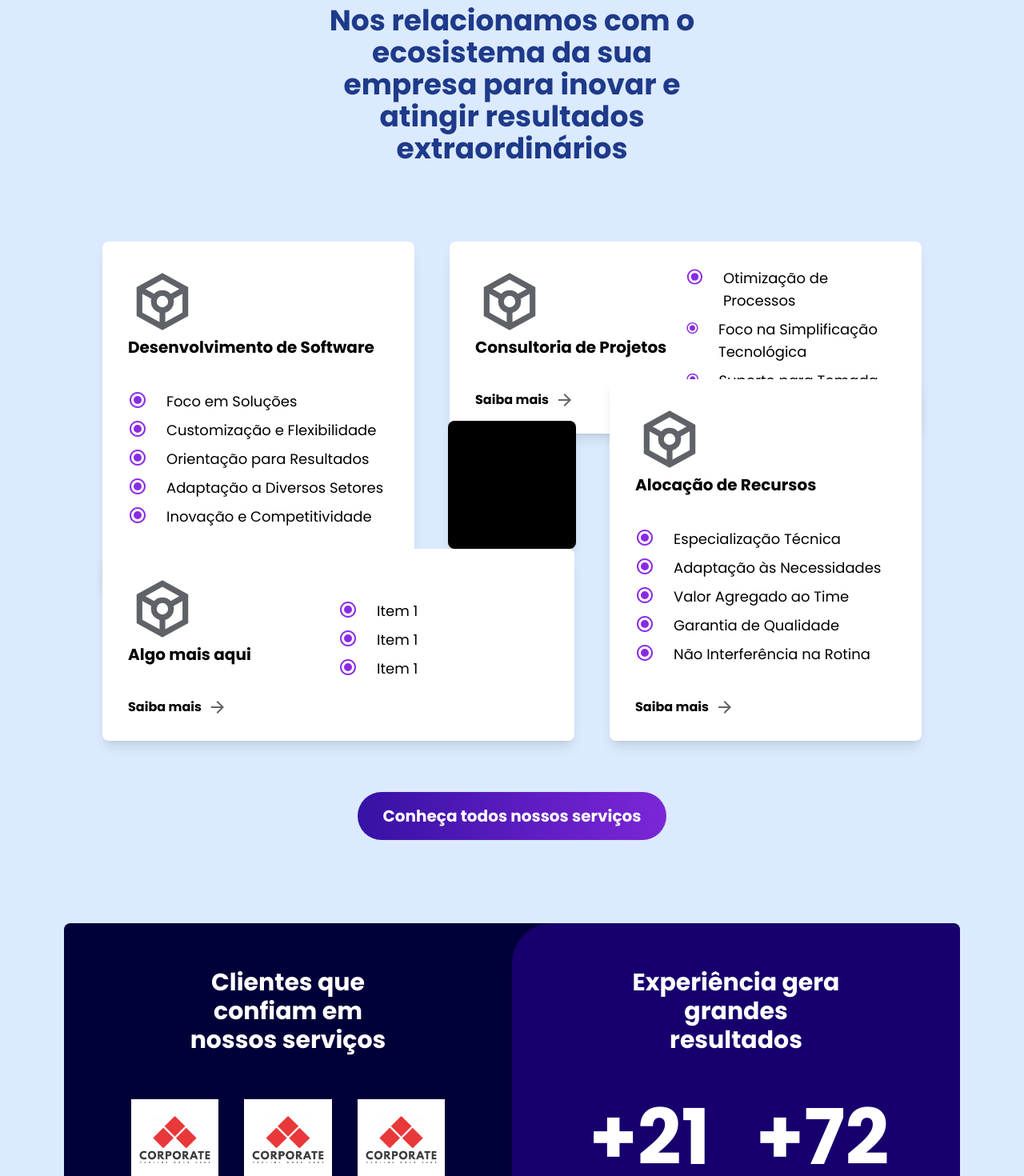
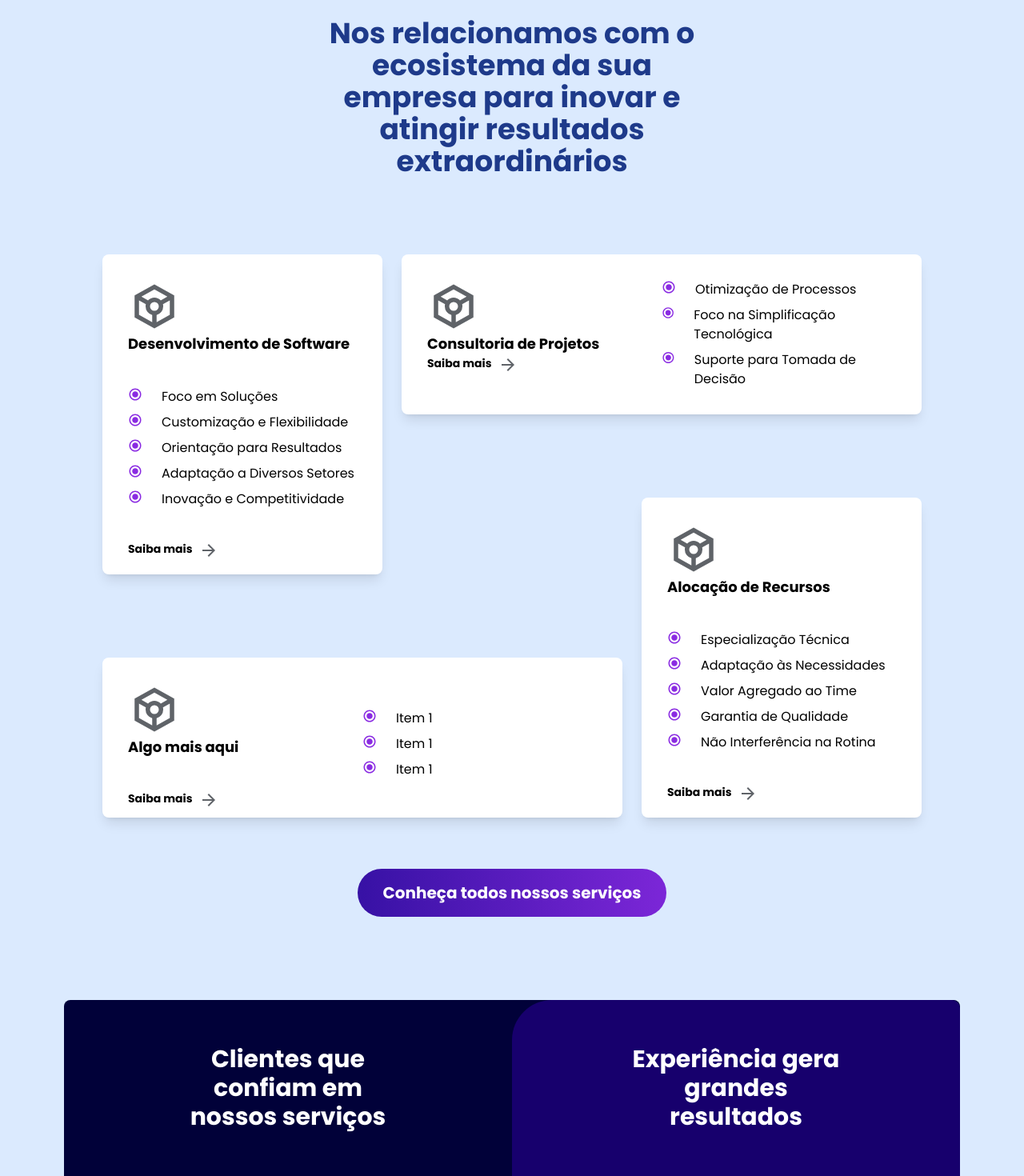
Before and after one commit to LucasBarragana/i9-processos, a Next.js app: page / in a window 1280 px wide. Shown: the part 1330-2800 px from the top of the page at 80% size. Built offline with nearby package versions, Linux system fonts and the light colour scheme.

Commit message:
layout fix

```diff
--- a/src/app/components/About/About.js
+++ b/src/app/components/About/About.js
@@ -16,7 +16,7 @@ export default function About() {
                     <h2 className="mb-10 text-2xl font-base w-[80%] ">
                         Trabalhamos com profissionais altamente disruptivos e com foco na resolução de problemas.
                     </h2>
-                    <button className="px-4 py-2 bg-blue-500 text-white rounded">Evolua sua Empresa</button>
+                    <button className="text-white py-4 px-8 rounded-full hover:bg-blue-700 transition duration-300 ease-in-out gradient-bg font-semibold">Evolua sua Empresa</button>
                 </div>
             </div>
         </section>
--- a/src/app/components/Experience/Expirience.js
+++ b/src/app/components/Experience/Expirience.js
@@ -18,14 +18,14 @@ export default function Experience() {
     };
 
     return (
-        <section id="Expirience" className="h-auto px-20 py-10 bg-blue-100 ">
+        <section id="Expirience" className="h-80vh px-20 py-10 bg-blue-100 ">
             <div className="clients flex h-full w-full rounded-lg mb-10">
-                <div className="w-[50%] h-full pt-10 mb-20">
+                <div className="w-[50%] h-full pt-10 mb-10">
                     <h2 className="text-white text-center py-4 text-3xl font-semibold w-[50%] mx-auto mb-10">Clientes que confiam em nossos serviços</h2>
                     <div className="grid grid-cols-3 gap-8 w-[70%] mx-auto">
                         {slides[currentSlide].map((image, index) => (
                             <div key={index} className="flex justify-center items-center ">
-                                <Image src={image} width={120} height={120} alt={`companyLogo-${index}`} />
+                                <Image src={image} width={80} height={80} alt={`companyLogo-${index}`} />
                             </div>
                         ))}
                     </div>
@@ -43,27 +43,27 @@ export default function Experience() {
                     <h2 className="text-white text-center py-4 text-3xl font-semibold w-[50%] mx-auto mb-10">Experiência gera grandes resultados</h2>
                     <div className="grid grid-cols-2 gap-10 mt-4 w-[70%] mx-auto">
                         <div className="text-center">
-                            <h2 className=" text-2xl sm:text-4xl md:text-6xl lg:text-8xl text-white font-bold">+21</h2>
+                            <h2 className=" text-2xl sm:text-4xl md:text-6xl lg:text-7xl text-white font-bold">+21</h2>
                             <p className="text-xs text-white font-semibold">ANOS NO MERCADO</p>
                         </div>
                         <div className="text-center">
-                            <h2 className=" text-2xl sm:text-4xl md:text-6xl lg:text-8xl text-white font-bold">+72</h2>
+                            <h2 className=" text-2xl sm:text-4xl md:text-6xl lg:text-7xl text-white font-bold">+72</h2>
                             <p className="text-xs text-white font-semibold">TRABALHOS REALIZADOS</p>
                         </div>
                         <div className="text-center">
-                            <h2 className=" text-2xl sm:text-4xl md:text-6xl lg:text-8xl text-white font-bold">+17</h2>
+                            <h2 className=" text-2xl sm:text-4xl md:text-6xl lg:text-7xl text-white font-bold">+17</h2>
                             <p className="text-xs text-white font-semibold">EMPRESAS PARCEIRAS</p>
                         </div>
                         <div className="text-center">
-                            <h2 className=" text-2xl sm:text-4xl md:text-6xl lg:text-8xl text-white font-bold">+32</h2>
+                            <h2 className=" text-2xl sm:text-4xl md:text-6xl lg:text-7xl text-white font-bold">+32</h2>
                             <p className="text-xs text-white font-semibold">ESPECIALISTAS</p>
                         </div>
                         <div className="text-center">
-                            <h2 className=" text-2xl sm:text-4xl md:text-6xl lg:text-8xl text-white font-bold">+50<span className="text-4xl">%</span></h2>
+                            <h2 className=" text-2xl sm:text-4xl md:text-6xl lg:text-7xl text-white font-bold">+50<span className="text-4xl">%</span></h2>
                             <p className="text-xs text-white font-semibold">CRESCIMENTO EM PROJETOS</p>
                         </div>
                         <div className="text-center">
-                            <h2 className=" text-2xl sm:text-4xl md:text-6xl lg:text-8xl text-white font-bold">+90<span className="text-4xl">%</span></h2>
+                            <h2 className=" text-2xl sm:text-4xl md:text-6xl lg:text-7xl text-white font-bold">+90<span className="text-4xl">%</span></h2>
                             <p className="text-xs text-white font-semibold">SATISFAÇÃO DE CLIENTES</p>
                         </div>
                     </div>
--- a/src/app/components/Hero/Hero.js
+++ b/src/app/components/Hero/Hero.js
@@ -7,7 +7,7 @@ export default function Hero() {
     return (
         <section id="Hero" className="h-[90vh] w-full flex flex-col justify-center items-center text-center px-4 md:px-8 bg-black relative shadow-lg">
             <p className="text-base text-white font-semibold">FOCO EM QUALIDADE E RESULTADO</p>
-            <h1 className="text-2xl md:text-4xl lg:text-5xl font-bold mb-4 w-[40%] text-white pt-10">
+            <h1 className="text-2xl md:text-4xl lg:text-5xl font-bold mb-4 w-[50%] text-white pt-10">
                 Soluções inteligentes para empresas mais eficientes
             </h1>
             <p className="text-lg md:text-2xl mb-8 text-white pb-10 w-[20%] ">
--- a/src/app/components/Navbar/Desktop.js
+++ b/src/app/components/Navbar/Desktop.js
@@ -33,8 +33,8 @@ export default function Desktop() {
 
   return (
     <nav className="hidden lg:block">
-      <div className='fixed top-0 left-0 w-full z-50 h-[86px] bg-black text-white'>
-        <div className="mx-auto py-2 flex justify-between items-center px-20 mt-3">
+      <div className='fixed top-0 left-0 w-full z-50 h-[66px] bg-black  shadow-lg'>
+        <div className="mx-auto py-2 flex justify-between items-center max-w-7xl px-4 sm:px-6 lg:px-10">
           <div className="flex items-center">
             <div className="text-lg font-bold">
               <Link href="/">
--- a/src/app/components/Services/Services.js
+++ b/src/app/components/Services/Services.js
@@ -15,10 +15,10 @@ export default function Services(){
             </div>
             <div className="h-screen flex items-center justify-center">
                 <div className="relative w-full h-full max-w-screen-lg mx-auto">
-                    <div className="absolute left-0 top-24 md:w-[390px] h-[440px] bg-white shadow-lg rounded-lg p-8">
+                    <div className="absolute left-0 top-24 md:w-[350px] h-[400px] bg-white shadow-lg rounded-lg p-8">
                         <Test />
-                        <h3 className="font-bold text-xl">Desenvolvimento de Software</h3>
-                        <ul className="py-10 text-lg">
+                        <h3 className="font-bold text-lg">Desenvolvimento de Software</h3>
+                        <ul className="py-10 text-base">
                             <li className="flex mb-2">
                                 <Circle />
                                 <span className="pl-6">Foco em Soluções</span>
@@ -40,22 +40,22 @@ export default function Services(){
                                 <span className="pl-6">Inovação e Competitividade</span>
                             </li>
                         </ul>
-                        <button className="flex font-semibold">
+                        <button className="flex font-semibold text-sm">
                             <p className="pr-2">Saiba mais</p>
                             <ArrowRight />
                         </button>
                     </div>
-                    <div className="absolute top-24 right-0 md:w-[590px] h-[240px] bg-white shadow-lg rounded-lg px-8 flex ">
+                    <div className="absolute top-24 right-0 md:w-[650px] h-[200px] bg-white shadow-lg rounded-lg px-8 flex ">
                         <div className="flex-1 pt-8">
                             <Test />
-                            <h2 className="font-bold text-xl pb-10">Consultoria de Projetos</h2>
-                            <button className="flex font-semibold">
+                            <h2 className="font-bold text-lg ">Consultoria de Projetos</h2>
+                            <button className="flex font-semibold  text-sm">
                                 <p className="pr-2">Saiba mais</p>
                                 <ArrowRight />
                             </button>
                         </div>
                         <div className="flex-1">
-                            <ul className=" py-8 text-lg">
+                            <ul className=" py-8 text-base">
                                 <li className="flex mb-2">
                                     <Circle />
                                     <span className="pl-6">Otimização de Processos</span>
@@ -71,19 +71,17 @@ export default function Services(){
                             </ul>
                         </div>
                     </div>
-                    <div className="absolute top-1/2 left-1/2 transform -translate-x-1/2 -translate-y-1/2 w-40 h-40 bg-black shadow-lg rounded-lg">
-                    </div>
-                    <div className="absolute bottom-20 left-0 md:w-[590px] h-[240px] bg-white shadow-lg rounded-lg p-8 flex">
+                    <div className="absolute bottom-0 left-0 md:w-[650px] h-[200px] bg-white shadow-lg rounded-lg p-8 flex">
                         <div className="flex-1">
                             <Test />
-                            <h2 className="font-bold text-xl pb-10">Algo mais aqui</h2>
-                            <button className="flex font-semibold">
+                            <h2 className="font-bold text-lg pb-10">Algo mais aqui</h2>
+                            <button className="flex font-semibold  text-sm">
                                 <p className="pr-2">Saiba mais</p>
                                 <ArrowRight />
                             </button>
                         </div>
                         <div className="flex-1">
-                            <ul className="py-8 text-lg">
+                            <ul className="py-8 text-base">
                                 <li className="flex mb-2">
                                     <Circle />
                                     <span className="pl-6">Item 1</span>
@@ -99,10 +97,10 @@ export default function Services(){
                             </ul>
                         </div>
                     </div>
-                    <div className="absolute bottom-20 right-0 md:w-[390px] h-[452px] bg-white shadow-lg rounded-lg p-8">
+                    <div className="absolute bottom-0 right-0 md:w-[350px] h-[400px] bg-white shadow-lg rounded-lg p-8">
                         <Test />
-                        <h3 className="font-bold text-xl">Alocação de Recursos</h3>
-                        <ul className="py-10 text-lg">
+                        <h3 className="font-bold text-lg">Alocação de Recursos</h3>
+                        <ul className="py-10 text-base">
                             <li className="flex mb-2">
                                 <Circle />
                                 <span className="pl-6">Especialização Técnica</span>
@@ -124,14 +122,14 @@ export default function Services(){
                                 <span className="pl-6">Não Interferência na Rotina</span>
                             </li>
                         </ul>
-                        <button className="flex font-semibold">
+                        <button className="flex font-semibold text-sm">
                             <p className="pr-2">Saiba mais</p>
                             <ArrowRight />
                         </button>
                     </div>
                 </div>
             </div>
-            <div className="flex justify-center pb-20">
+            <div className="flex justify-center pb-20 mt-20">
                 <button>
                     <Link href="/" className="text-white text-xl py-4 px-8 rounded-full hover:bg-blue-700 transition duration-300 ease-in-out gradient-bg font-semibold">
                         Conheça todos nossos serviços
--- a/src/app/components/Testimonials/Testimonials.js
+++ b/src/app/components/Testimonials/Testimonials.js
@@ -20,7 +20,7 @@ export default function Testimonials() {
     const { LogoEmpresa, Message, Responsable, Cargo } = messages[currentSlide];
 
     return (
-        <section id="Testimonials" className="h-[90vh] px-20 py-10 flex flex-col items-center">
+        <section id="Testimonials" className="h-[90vh] px-20 py-10 flex flex-col items-center mb-28">
             <h1 className="text-2xl md:text-4xl lg:text-4xl font-bold text-blue-900 pt-10 w-[40%] flex justify-center items-center text-center mx-auto">
                 O que nossos parceiros tem a dizer sobre nossos serviços:
             </h1>
--- a/src/app/components/icons/circle.js
+++ b/src/app/components/icons/circle.js
@@ -1,5 +1,5 @@
 export default function Circle(){
     return(
-        <svg xmlns="http://www.w3.org/2000/svg" height="24px" viewBox="0 -960 960 960" width="24px" fill="#8A2BE2"><path d="M480-280q83 0 141.5-58.5T680-480q0-83-58.5-141.5T480-680q-83 0-141.5 58.5T280-480q0 83 58.5 141.5T480-280Zm0 200q-83 0-156-31.5T197-197q-54-54-85.5-127T80-480q0-83 31.5-156T197-763q54-54 127-85.5T480-880q83 0 156 31.5T763-763q54 54 85.5 127T880-480q0 83-31.5 156T763-197q-54 54-127 85.5T480-80Zm0-80q134 0 227-93t93-227q0-134-93-227t-227-93q-134 0-227 93t-93 227q0 134 93 227t227 93Zm0-320Z"/></svg>
+        <svg xmlns="http://www.w3.org/2000/svg" height="18px" viewBox="0 -960 960 960" width="18px" fill="#8A2BE2"><path d="M480-280q83 0 141.5-58.5T680-480q0-83-58.5-141.5T480-680q-83 0-141.5 58.5T280-480q0 83 58.5 141.5T480-280Zm0 200q-83 0-156-31.5T197-197q-54-54-85.5-127T80-480q0-83 31.5-156T197-763q54-54 127-85.5T480-880q83 0 156 31.5T763-763q54 54 85.5 127T880-480q0 83-31.5 156T763-197q-54 54-127 85.5T480-80Zm0-80q134 0 227-93t93-227q0-134-93-227t-227-93q-134 0-227 93t-93 227q0 134 93 227t227 93Zm0-320Z"/></svg>
     )
 }
--- a/src/app/components/icons/test.js
+++ b/src/app/components/icons/test.js
@@ -1,5 +1,5 @@
 export default function Test(){
     return(
-        <svg xmlns="http://www.w3.org/2000/svg" height="86px" viewBox="0 -960 960 960" width="86px" fill="#5f6368"><path d="M480-80 120-280v-400l360-200 360 200v400L480-80ZM364-590q23-24 53-37t63-13q33 0 63 13t53 37l120-67-236-131-236 131 120 67Zm76 396v-131q-54-14-87-57t-33-98q0-11 1-20.5t4-19.5l-125-70v263l240 133Zm40-206q33 0 56.5-23.5T560-480q0-33-23.5-56.5T480-560q-33 0-56.5 23.5T400-480q0 33 23.5 56.5T480-400Zm40 206 240-133v-263l-125 70q3 10 4 19.5t1 20.5q0 55-33 98t-87 57v131Z"/></svg>
+        <svg xmlns="http://www.w3.org/2000/svg" height="66px" viewBox="0 -960 960 960" width="66px" fill="#5f6368"><path d="M480-80 120-280v-400l360-200 360 200v400L480-80ZM364-590q23-24 53-37t63-13q33 0 63 13t53 37l120-67-236-131-236 131 120 67Zm76 396v-131q-54-14-87-57t-33-98q0-11 1-20.5t4-19.5l-125-70v263l240 133Zm40-206q33 0 56.5-23.5T560-480q0-33-23.5-56.5T480-560q-33 0-56.5 23.5T400-480q0 33 23.5 56.5T480-400Zm40 206 240-133v-263l-125 70q3 10 4 19.5t1 20.5q0 55-33 98t-87 57v131Z"/></svg>
     )
 }
```
Also changed, not shown: src/app/components/Footer/Footer.js (+18 -18 lines), src/app/globals.css (+32 -0 lines).
